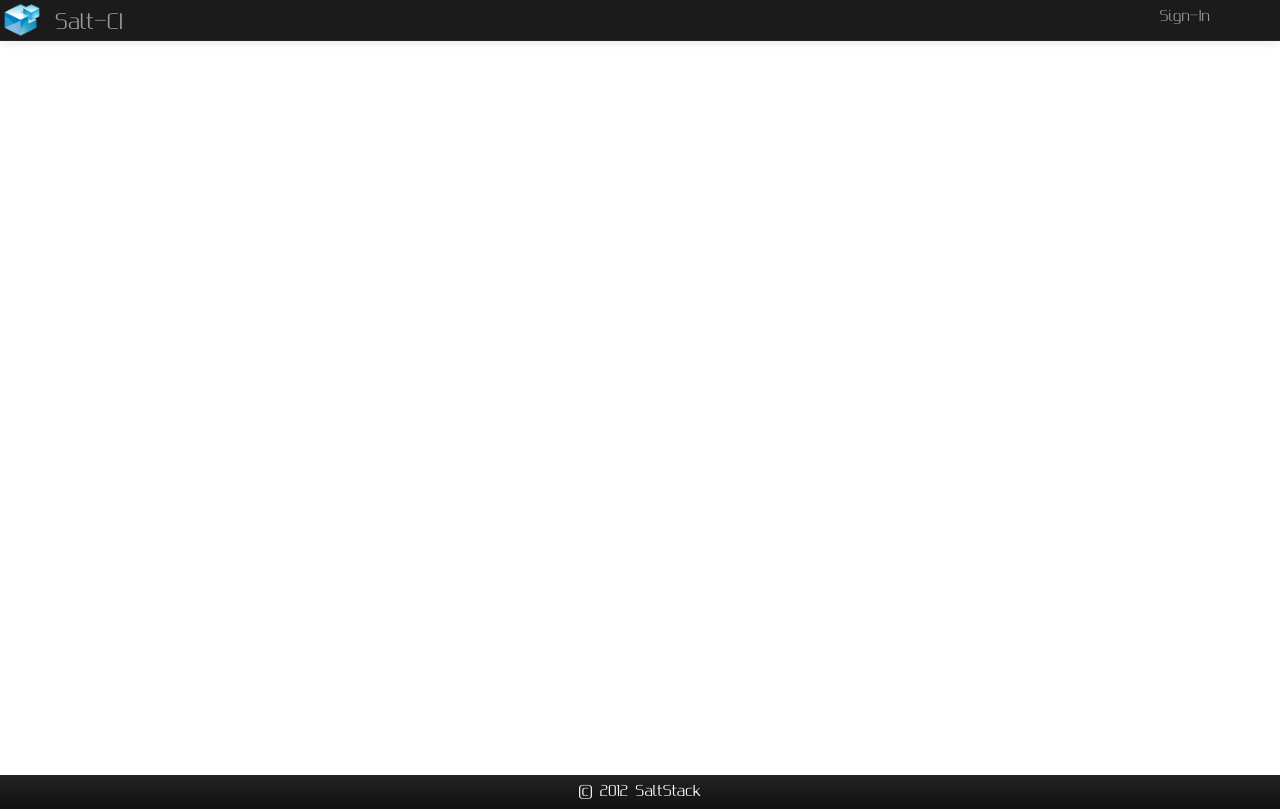
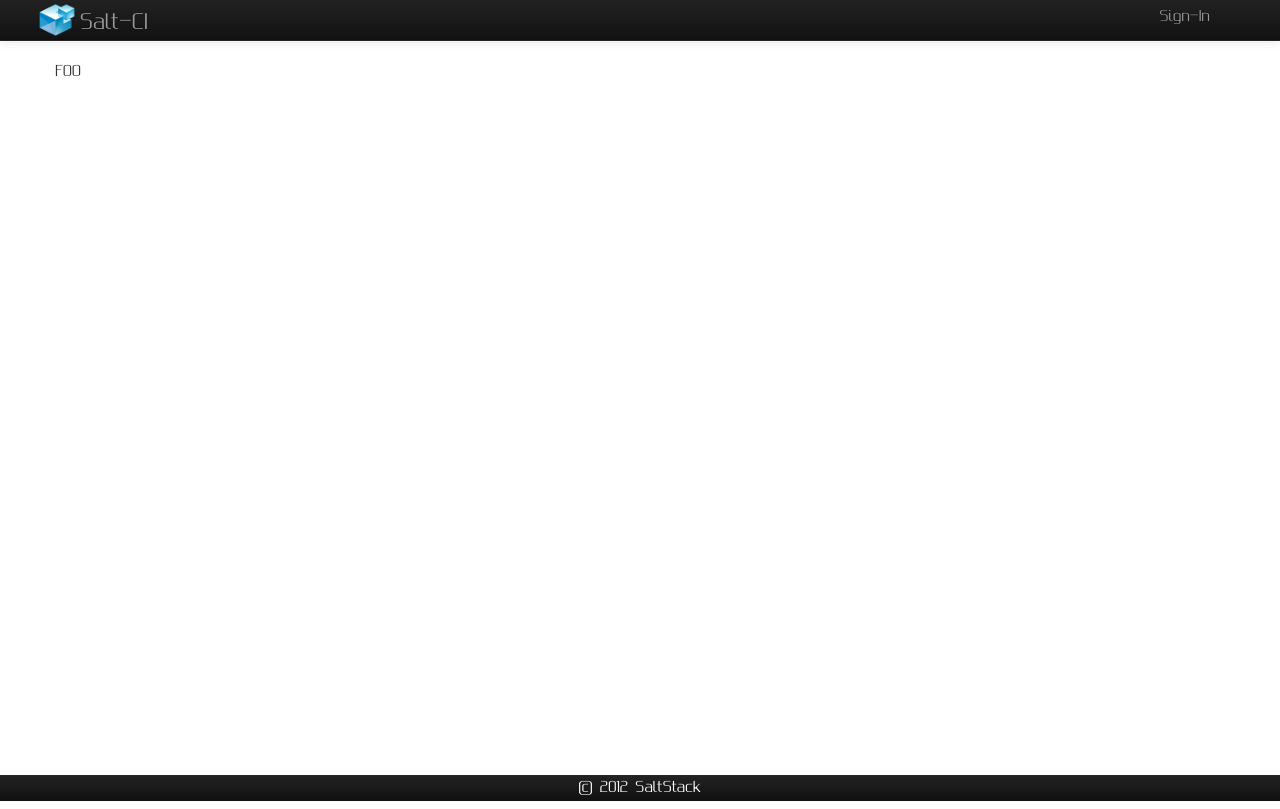
Before and after one commit to vmware-archive/salt-ci, a Flask app: page / in a window 1280 px wide. Run offline with Flask 2, Linux system fonts and the light colour scheme; style sheets or scripts are compiled from the project's sources; some libraries are stand-ins or nearby versions.

Commit message:
Layout changes and flash messages display.

```diff
--- a/saltci/web/application.py
+++ b/saltci/web/application.py
@@ -21,6 +21,7 @@
 # ----- Setup The Flask application ------------------------------------------------------------->
 # First we instantiate the application object
 app = Flask(__name__)
+
 
 @configuration_loaded.connect
 def on_configuration_loaded(config):
--- a/saltci/web/static/salt-ci.scss
+++ b/saltci/web/static/salt-ci.scss
@@ -22,6 +22,7 @@
 }
 
 $footer-height: 25px;
+$body-padding-top: 60px;
 
 html {
   @include initial_html_and_body;
@@ -32,6 +33,17 @@
 }
 
 #navbar.navbar.navbar-fixed-top {
+
+  div.logo {
+    div.container {
+      a.brand {
+        background-image: url(salt-logo-40.png);
+        background-repeat: no-repeat;
+        background-position: left center;
+        padding-left: 45px;
+      }
+    }
+  }
 
   ul#account-nav.nav {
     li.dropdown {
@@ -55,14 +67,13 @@
   min-height: 100%;
 }
 
-#container {
+#main-content {
   overflow: auto;
+  padding-top: $body-padding-top;
   padding-bottom: $footer-height;
 }
 
 #footer {
-  position: relative;
-  padding: 4px;
   margin-top: -$footer-height;
   height: $footer-height;
   clear: both;
@@ -75,9 +86,3 @@
   a { color: #fff; }
   a:hover { color: #999; }
 }
-
-div.navbar-inner.logo {
-  background-image: url(salt-logo-40.png);
-  background-repeat: no-repeat;
-  background-position: left center;
-}
--- /dev/null
+++ b/saltci/web/templates/_flash_messages.html
@@ -0,0 +1,10 @@
+{% with messages = get_flashed_messages(with_categories=true) %}
+  {% if messages %}
+    {% for category, message in messages %}
+    <div class="alert alert-{{ category }}">
+      <a class="close" data-dismiss="alert" href="#">&times;</a>
+      {{ message }}
+    </div>
+    {% endfor %}
+  {% endif %}
+{% endwith %}
--- a/saltci/web/templates/layout.html
+++ b/saltci/web/templates/layout.html
@@ -7,6 +7,8 @@
 
     <link rel="icon" type="image/ico" href="{{ url_for('static', filename='favicon.ico') }}"/>
     <link rel="stylesheet" media="screen" href="{{ url_for('static', filename='ext/bootstrap/css/bootstrap{0}.css'.format('' if config.DEBUG else '.min')) }}"/>
+
+    <meta name="viewport" content="width=device-width, initial-scale=1.0">
     <link rel="stylesheet" media="screen" href="{{ url_for('static', filename='ext/bootstrap/css/bootstrap-responsive{0}.css'.format('' if config.DEBUG else '.min')) }}"/>
 
     <script type="text/javascript" src="{{ url_for('static', filename='ext/jquery-1.8.3{0}.js'.format('' if config.DEBUG else '.min')) }}"></script>
@@ -15,8 +17,13 @@
 
     <!--[if !IE 7]>
       <style type="text/css">
-        #wrap {display:table;height:100%}
+        #body-wraper {display:table;height:100%}
       </style>
+    <![endif]-->
+
+    <!-- HTML5 shim, for IE6-8 support of HTML5 elements -->
+    <!--[if lt IE 9]>
+      <script src="http://html5shim.googlecode.com/svn/trunk/html5.js"></script>
     <![endif]-->
 
     <title>Salt-CI &mdash; {% block title %}Welcome{% endblock %}</title>
@@ -40,7 +47,8 @@
       </div>
     </div>
     <div id="body-wrapper">
-      <div id="container" class="container">
+      <div id="main-content" class="container">
+        {%- include '_flash_messages.html' -%}
         {%- block contents %}{% endblock -%}
       </div>
     </div>
```
Also changed, not shown: saltci/web/views/account.py (+9 -6 lines).
